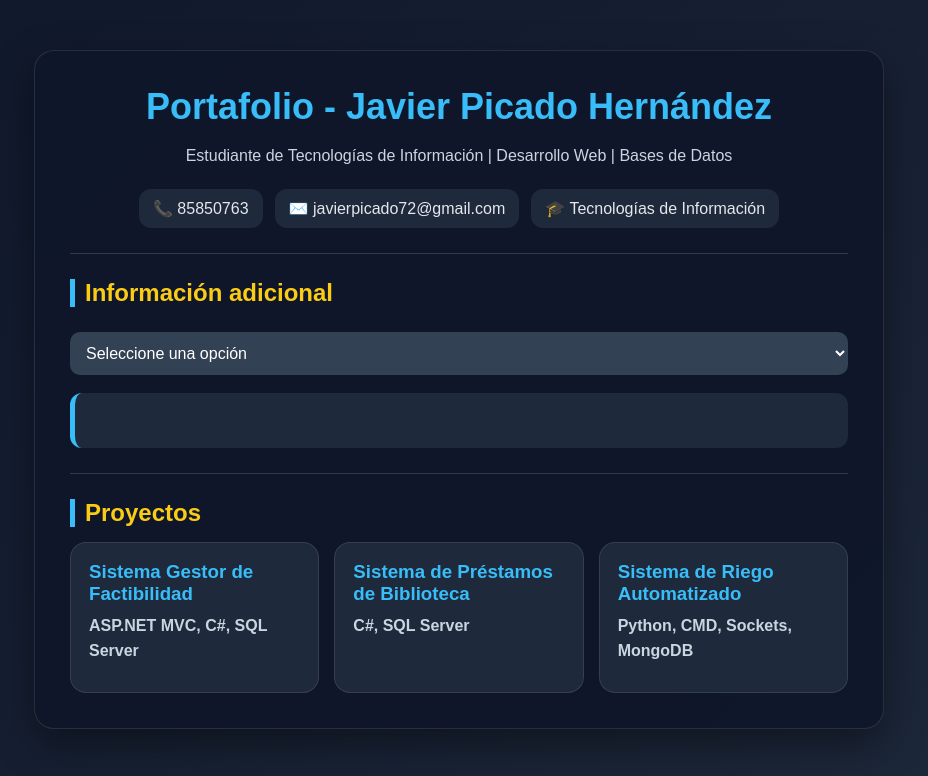
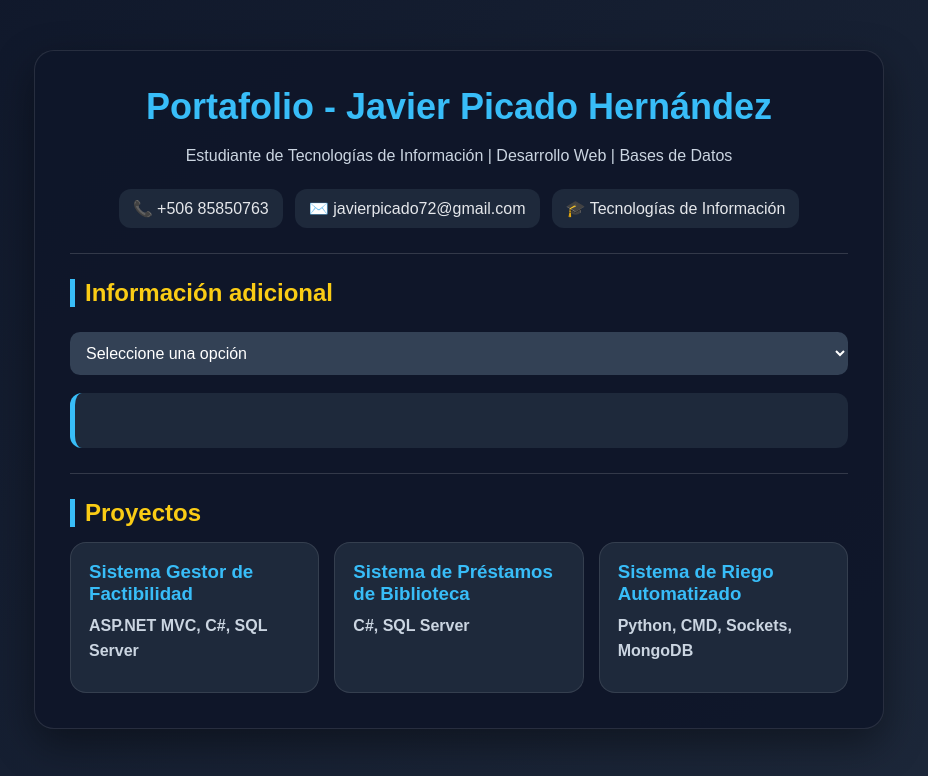
Before and after one commit to Javvs1/tarea-javier, a plain HTML site: page index.html in a window 1280 px wide. Shown: the whole page, without its empty margins (181-1109 px from the left). Drawn offline with Linux system fonts and the light colour scheme.

Commit message:
Update index.html

```diff
--- a/index.html
+++ b/index.html
@@ -14,7 +14,7 @@
 <p class="subtitulo">Estudiante de Tecnologías de Información | Desarrollo Web | Bases de Datos</p>
 
     <div class="contacto">
-    <span>📞 85850763</span>
+    <span>📞 +506 85850763</span>
     <span>✉️ javierpicado72@gmail.com</span>
     <span>🎓 Tecnologías de Información</span>
 </div>
```
